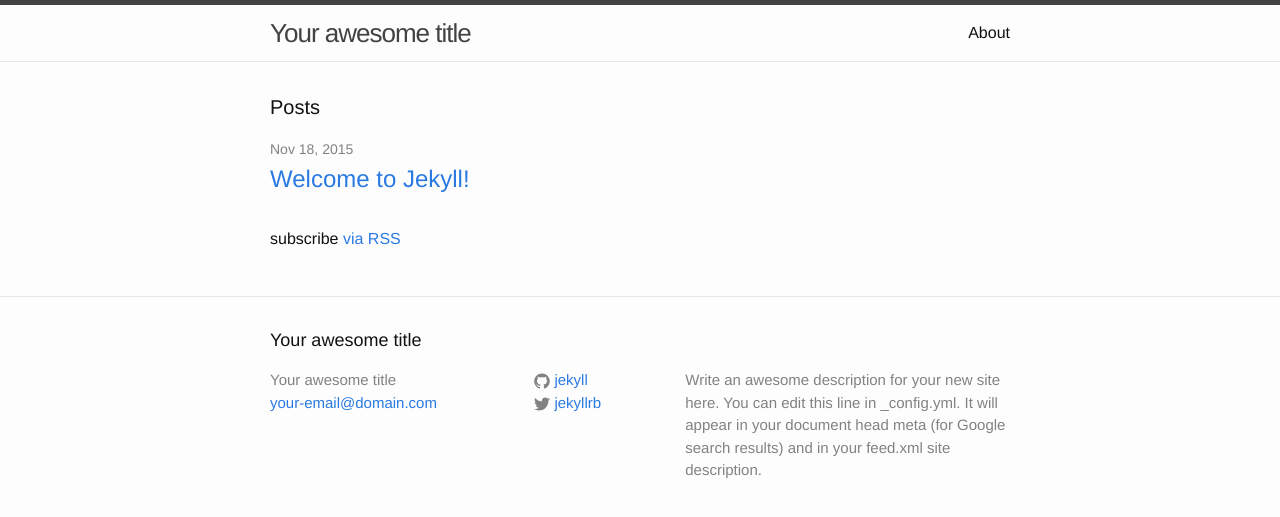
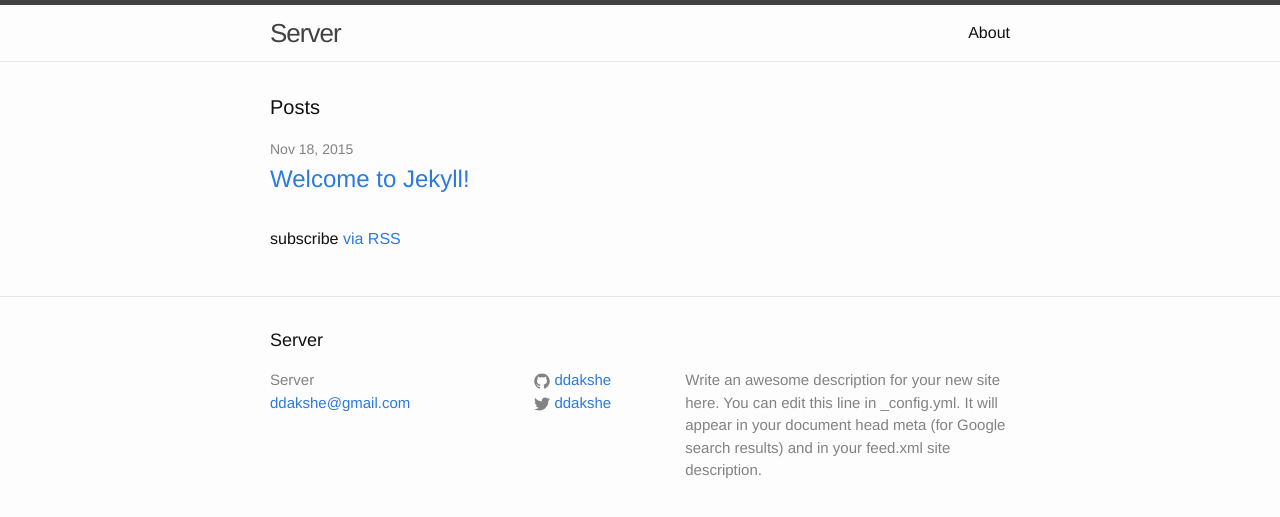
Before and after one commit to ddakshe/blog-server, a Jekyll site: the page built from index.html, in a window 1280 px wide. Shown: the top 517 px of the page. Built offline with Jekyll 4.4.1, drawn with Linux system fonts in a browser that asks for light colours.

Commit message:
base change

```diff
--- a/_config.yml
+++ b/_config.yml
@@ -6,16 +6,16 @@
 # 'jekyll serve'. If you change this file, please restart the server process.
 
 # Site settings
-title: Your awesome title
-email: your-email@domain.com
+title: Server
+email: ddakshe@gmail.com
 description: > # this means to ignore newlines until "baseurl:"
   Write an awesome description for your new site here. You can edit this
   line in _config.yml. It will appear in your document head meta (for
   Google search results) and in your feed.xml site description.
 baseurl: "" # the subpath of your site, e.g. /blog
 url: "http://yourdomain.com" # the base hostname & protocol for your site
-twitter_username: jekyllrb
-github_username:  jekyll
+twitter_username: ddakshe
+github_username: ddakshe
 
 # Build settings
 markdown: kramdown
```
